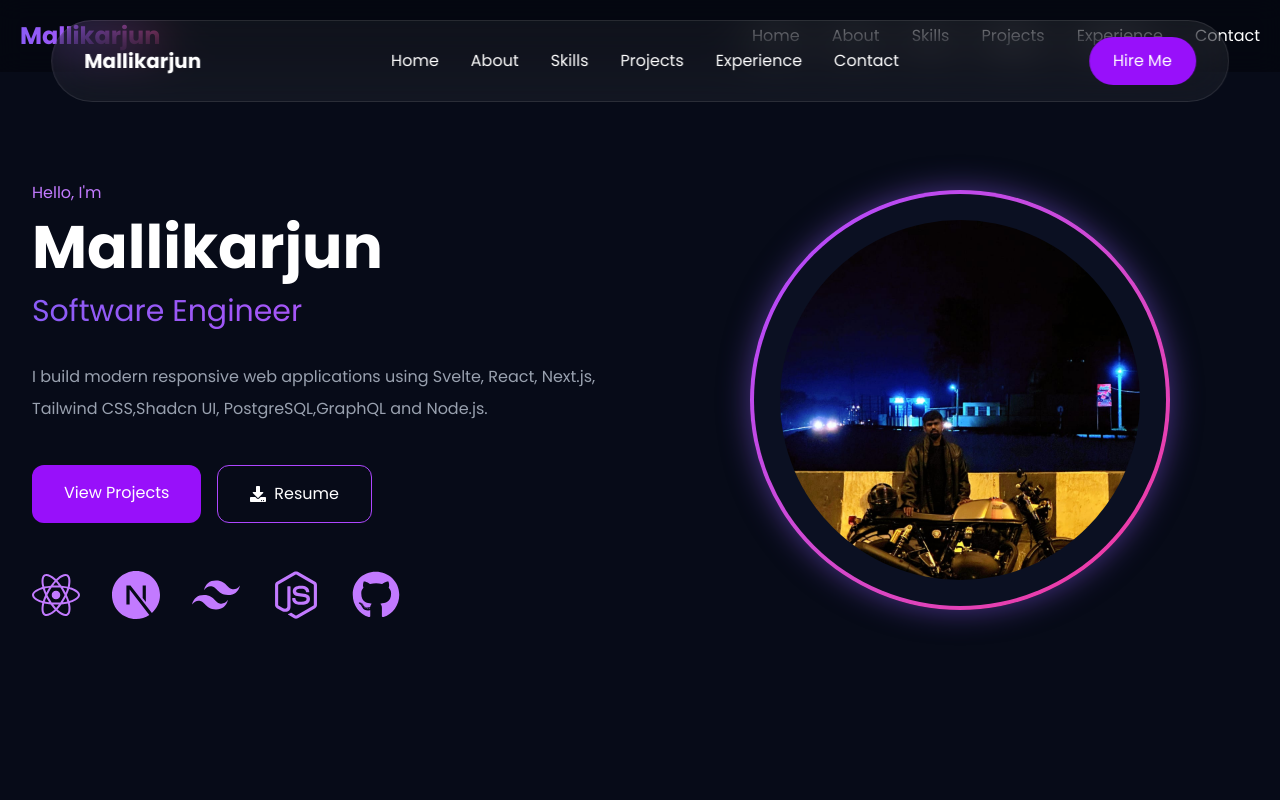
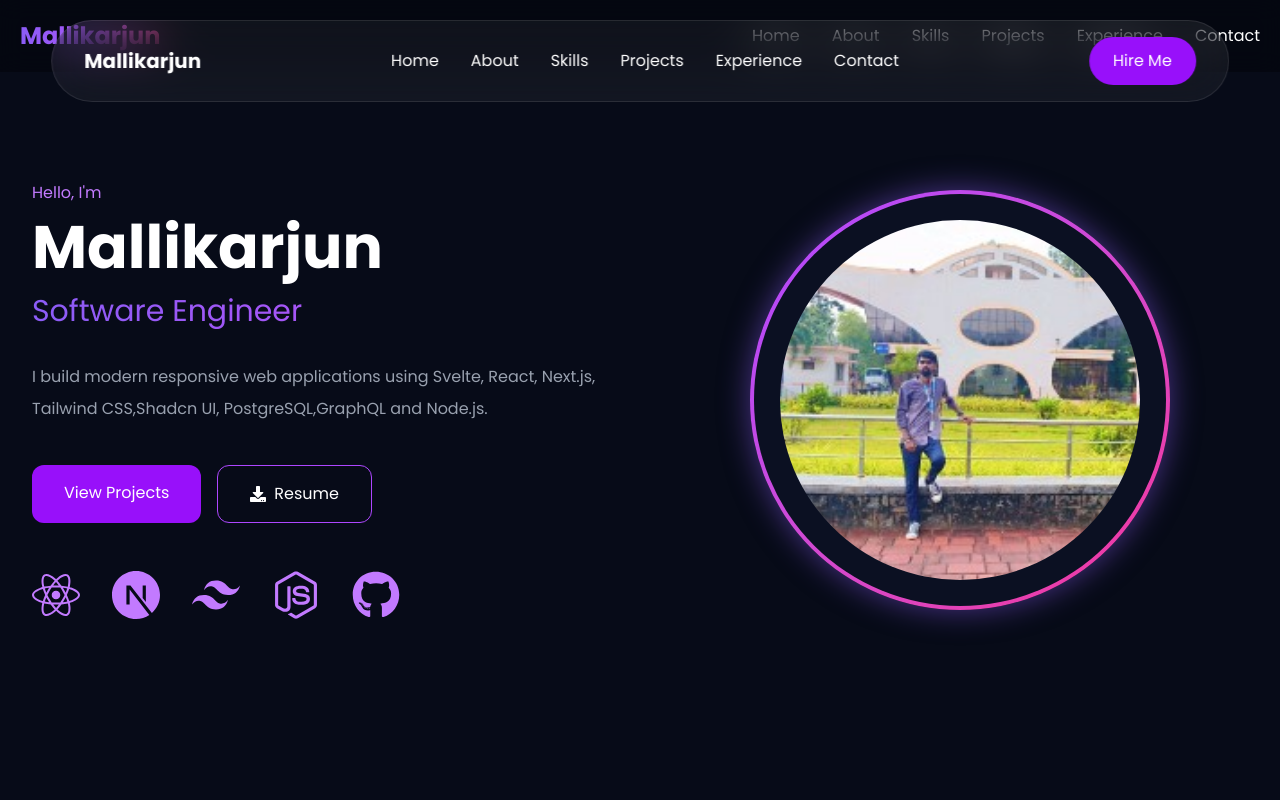
Before and after one commit to mallu771/myprofile, a Next.js app: page / in a window 1280 px wide. Shown: the top 800 px of the page. Built offline with nearby package versions, Linux system fonts and the light colour scheme.

Commit message:
profile chaged again

```diff
--- a/components/Hero.jsx
+++ b/components/Hero.jsx
@@ -93,7 +93,7 @@ export default function Hero() {
           <div className="w-[420px] h-[420px] rounded-full bg-gradient-to-br from-purple-500 to-pink-500 p-1 glow">
             <div className="bg-[#0b1022] rounded-full w-full h-full flex items-center justify-center">
               <img
-                src="/profile.jpeg"
+                src="/profile.jfif"
                 alt="profile"
                 className="rounded-full w-90 h-90 object-cover"
               />
```
Also changed, not shown: public/profile.jfif (added), public/profile2.jpeg (renamed from public/profile.jpeg).
